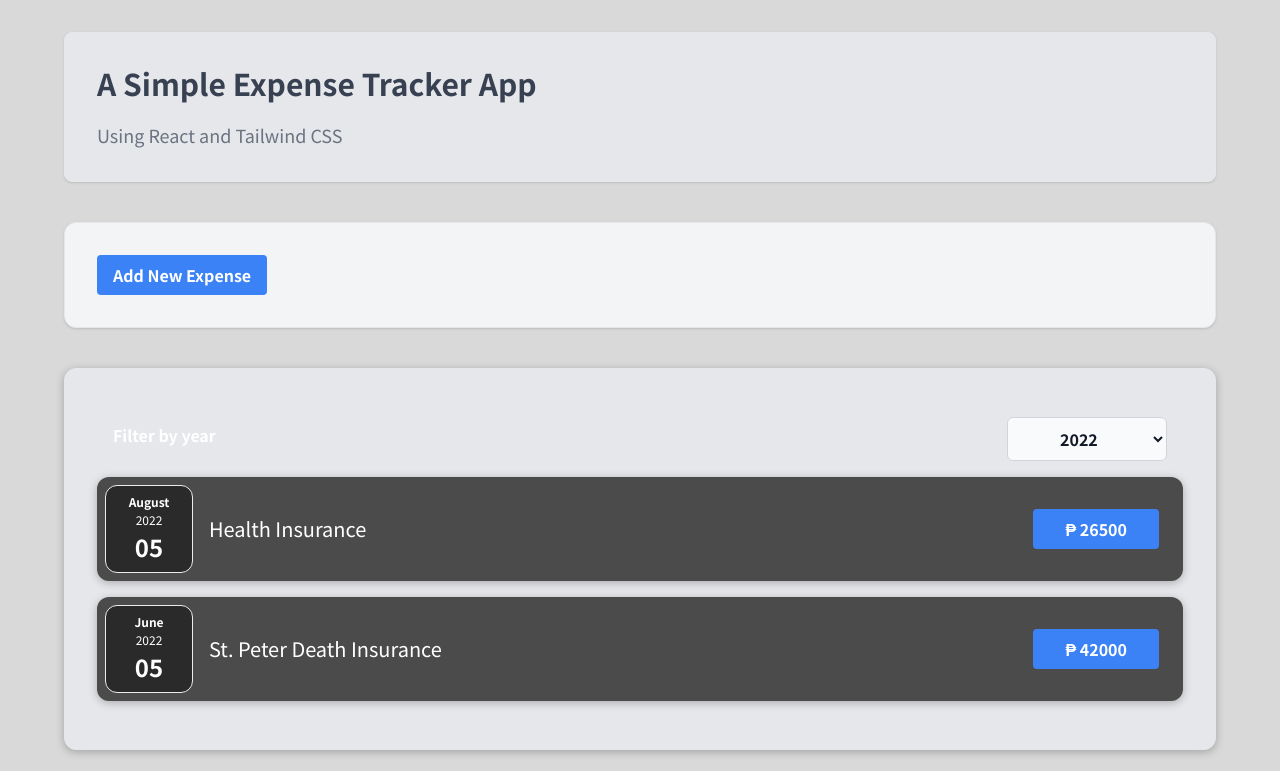
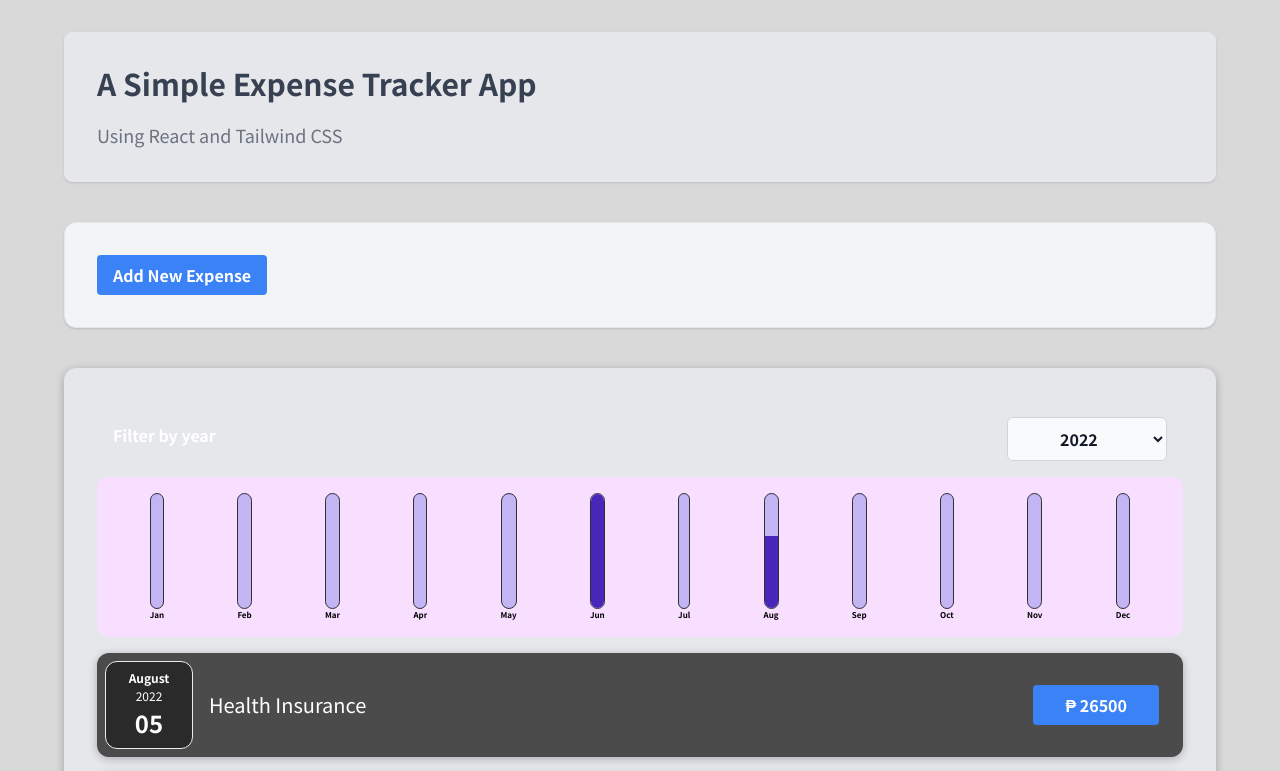
Before and after one commit to jpolfindo/react-complete-guide, a React (Create React App) app: page / in a window 1280 px wide. Shown: the top 771 px of the page. Built offline with nearby package versions, Linux system fonts and the light colour scheme.

Commit message:
chart component update

```diff
--- a/src/components/Chart/Chart.js
+++ b/src/components/Chart/Chart.js
@@ -1,9 +1,24 @@
-import React from 'react';
+import React from "react";
 
-import './Chart.css';
+import ChartBar from "./ChartBar";
+import "./Chart.css";
 
 const Chart = props => {
+  const dataPointValues = props.dataPoints.map(dataPoint => dataPoint.value);
+  const totalMaximum = Math.max(...dataPointValues);
 
-}
+  return (
+    <div className="chart">
+      {props.dataPoints.map(dataPoint =>
+        <ChartBar
+          key={dataPoint.label}
+          value={dataPoint.value}
+          maxValue={totalMaximum}
+          label={dataPoint.label}
+        />
+      )}
+    </div>
+  );
+};
 
 export default Chart;
--- a/src/components/Chart/ChartBar.js
+++ b/src/components/Chart/ChartBar.js
@@ -1,9 +1,25 @@
-import React from 'react';
+import React from "react";
 
-import './ChartBar.css';
+import "./ChartBar.css";
 
-const ChartBar = () => {
+const ChartBar = props => {
+  let barFillHeight = "0%";
 
-}
+  if (props.maxValue > 0) {
+    barFillHeight = Math.round((props.value / props.maxValue) * 100) + "%";
+  }
+
+  return (
+    <div className="chart-bar">
+      <div className="chart-bar__inner">
+        <div
+          className="chart-bar__fill"
+          style={{ height: barFillHeight }}
+        ></div>
+      </div>
+      <div className="chart-bar__label">{props.label}</div>
+    </div>
+  );
+};
 
 export default ChartBar;
--- a/src/components/Expenses.js
+++ b/src/components/Expenses.js
@@ -2,6 +2,7 @@ import React, { useState } from "react";
 import "./Expenses.css";
 import ExpensesFilter from "./ExpensesFilter";
 import ExpensesList from "./ExpensesList";
+import ExpensesChart from "./ExpensesChart";
 import Card from "../UI/Card";
 
 const Expenses = (props) => {
@@ -22,6 +23,7 @@ const Expenses = (props) => {
           selected={selectedYear}
           onChangeYear={yearFilterHandler}
         />
+        <ExpensesChart expenses={filteredExpenses} />
         <ExpensesList filteredExpenses={filteredExpenses} />
       </Card>
     </div>
--- /dev/null
+++ b/src/components/ExpensesChart.js
@@ -0,0 +1,30 @@
+import React from "react";
+
+import Chart from "./Chart/Chart";
+
+const ExpensesChart = (props) => {
+
+  const chartDataPoints = [
+    { label: "Jan", value: 0 },
+    { label: "Feb", value: 0 },
+    { label: "Mar", value: 0 },
+    { label: "Apr", value: 0 },
+    { label: "May", value: 0 },
+    { label: "Jun", value: 0 },
+    { label: "Jul", value: 0 },
+    { label: "Aug", value: 0 },
+    { label: "Sep", value: 0 },
+    { label: "Oct", value: 0 },
+    { label: "Nov", value: 0 },
+    { label: "Dec", value: 0 },
+];
+
+for (const expense of props.expenses) {
+    const expenseMonth = expense.date.getMonth(); // starting at 0 = January
+    chartDataPoints[expenseMonth].value += expense.amount;
+}
+
+  return <Chart dataPoints={chartDataPoints} />;
+};
+
+export default ExpensesChart;
--- a/src/components/NewExpense/ExpenseForm.js
+++ b/src/components/NewExpense/ExpenseForm.js
@@ -56,7 +56,7 @@ const ExpenseForm = (props) => {
 
     const expenseData = {
       title: enteredTitle,
-      amount: enteredAmount,
+      amount: +enteredAmount,
       date: new Date(enteredDate),
     };
 
```
